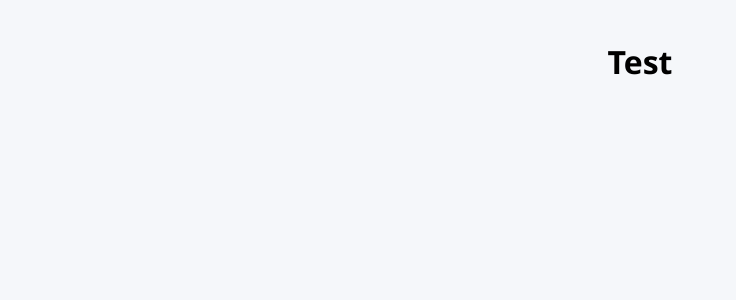
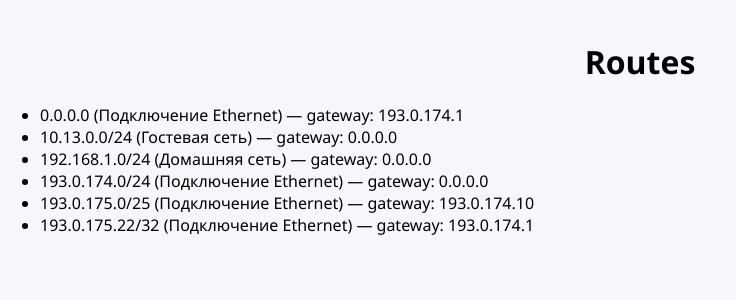
Before and after one commit to when-dev/ndm-system-test, an Angular app: page / in a window 1280 px wide. Shown: the top 300 px of the page, without its empty margins (0-736 px from the left). Built offline with nearby package versions, Linux system fonts and the light colour scheme.

Commit message:
feat: added mock routes list with basic markup

```diff
--- a/src/app/app.html
+++ b/src/app/app.html
@@ -1 +1,2 @@
-<h1>Test</h1>
+<h1>Routes</h1>
+<app-routes-list></app-routes-list>
--- a/src/app/app.ts
+++ b/src/app/app.ts
@@ -1,9 +1,10 @@
 import { Component } from '@angular/core';
+import { RoutesListComponent } from './routes-list.component';
 
 @Component({
   selector: 'app-root',
   standalone: true,
-  imports: [],
+  imports: [RoutesListComponent],
   templateUrl: './app.html',
   styleUrl: './app.css'
 })
--- /dev/null
+++ b/src/app/routes-list.component.ts
@@ -0,0 +1,20 @@
+import { Component } from '@angular/core';
+import { ROUTES, Route } from './routes.data';
+import { NgFor } from '@angular/common';
+
+@Component({
+  selector: 'app-routes-list',
+  standalone: true,
+  imports: [NgFor],
+  template: `
+    <ul>
+      <li *ngFor="let route of routes">
+        {{ route.address }} ({{ route.interface }}) — gateway:
+        {{ route.gateway }}
+      </li>
+    </ul>
+  `,
+})
+export class RoutesListComponent {
+  routes: Route[] = ROUTES;
+}
--- /dev/null
+++ b/src/app/routes.data.ts
@@ -0,0 +1,52 @@
+export interface Route {
+  uuid: string;
+  address: string;
+  mask: string;
+  gateway: string;
+  interface: string;
+}
+
+export const ROUTES: Route[] = [
+  {
+    uuid: '1',
+    address: '0.0.0.0',
+    mask: '0.0.0.0',
+    gateway: '193.0.174.1',
+    interface: 'Подключение Ethernet',
+  },
+  {
+    uuid: '2',
+    address: '10.13.0.0/24',
+    mask: '255.255.255.0',
+    gateway: '0.0.0.0',
+    interface: 'Гостевая сеть',
+  },
+  {
+    uuid: '3',
+    address: '192.168.1.0/24',
+    mask: '255.255.255.0',
+    gateway: '0.0.0.0',
+    interface: 'Домашняя сеть',
+  },
+  {
+    uuid: '4',
+    address: '193.0.174.0/24',
+    mask: '255.255.255.0',
+    gateway: '0.0.0.0',
+    interface: 'Подключение Ethernet',
+  },
+  {
+    uuid: '5',
+    address: '193.0.175.0/25',
+    mask: '255.255.255.128',
+    gateway: '193.0.174.10',
+    interface: 'Подключение Ethernet',
+  },
+  {
+    uuid: '6',
+    address: '193.0.175.22/32',
+    mask: '255.255.255.255',
+    gateway: '193.0.174.1',
+    interface: 'Подключение Ethernet',
+  },
+];
```
